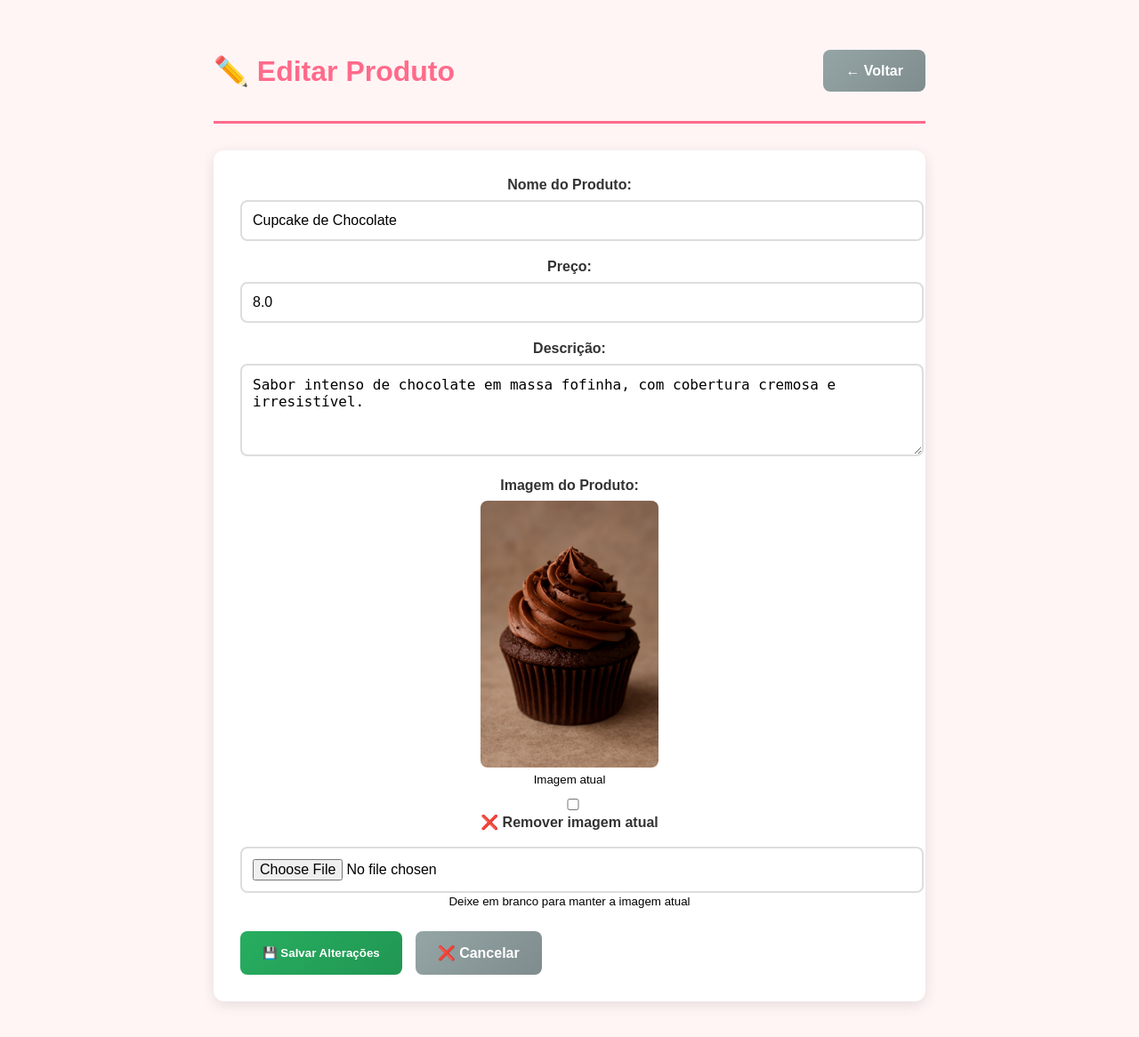
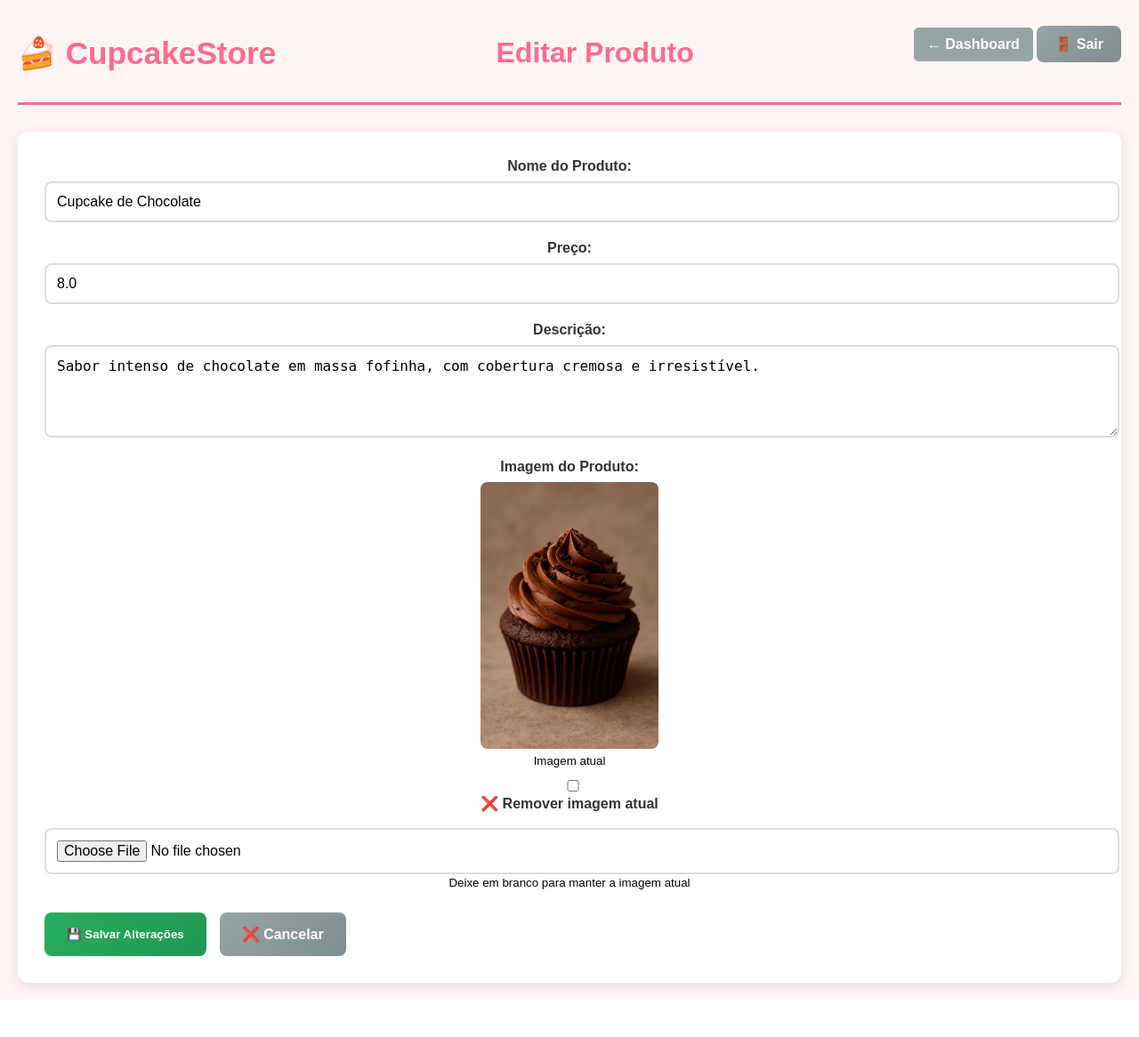
Before and after one commit to SavioSalesSantos/CupcakeStore, a Flask app: page /admin/produto/1/editar in a window 1280 px wide. Shown: the whole page at 89% size. After the commit the page ends 1118 px from the top, so only its background shows below. Run offline with Flask 3, Linux system fonts and the light colour scheme; a user stored in the database is signed in; data comes from the database, SQL or seed files in the repository; some libraries are stand-ins or nearby versions.

Commit message:
1. LOGO DA LOJA EM TODAS AS PÁGINAS 2.RETORNO PARA HOME AO CLICAR NA LOGO

```diff
--- a/frontend/static/css/style.css
+++ b/frontend/static/css/style.css
@@ -1015,3 +1015,38 @@ h1 {
         font-size: 14px !important;
     }
 }
+
+/* 🎨 ESTILOS DA LOGO */
+.logo {
+    text-decoration: none;
+    color: inherit;
+    transition: transform 0.3s ease;
+}
+
+.logo:hover {
+    transform: scale(1.05);
+}
+
+.logo h1 {
+    margin: 0;
+    color: #ff6b8b;
+    font-size: 2.2em;
+    transition: all 0.3s ease;
+}
+
+.logo:hover h1 {
+    color: #ff4d73;
+    text-shadow: 0 2px 10px rgba(255, 107, 139, 0.3);
+}
+
+/* 🔽 RESPONSIVIDADE */
+@media (max-width: 768px) {
+    .logo h1 {
+        font-size: 1.8em;
+    }
+
+    .header-content {
+        flex-direction: column;
+        gap: 15px;
+    }
+}
--- a/frontend/templates/Admin/editar_produto.html
+++ b/frontend/templates/Admin/editar_produto.html
@@ -79,11 +79,14 @@
 </head>
 
 <body>
-    <div class="admin-container">
     <div class="admin-header">
-            <h1>✏️ Editar Produto</h1>
+        <a href="{{ url_for('home') }}" class="logo" style="text-decoration: none;">
+            <h1 style="margin: 0; color: #ff6b8b;">🍰 CupcakeStore</h1>
+        </a>
+        <h1>Editar Produto</h1>
         <div>
-                <a href="{{ url_for('admin_produtos') }}" class="btn-cancelar">← Voltar</a>
+            <a href="{{ url_for('admin_dashboard') }}" class="btn-voltar">← Dashboard</a>
+            <a href="{{ url_for('logout') }}" class="btn-limpar">🚪 Sair</a>
         </div>
     </div>
 
--- a/frontend/templates/Admin/pedidos.html
+++ b/frontend/templates/Admin/pedidos.html
@@ -545,7 +545,9 @@
 <body>
     <div class="admin-container">
         <div class="admin-header">
-            <h1>📋 Gerenciar Pedidos</h1>
+            <a href="{{ url_for('home') }}" class="logo" style="text-decoration: none;">
+                <h1 style="margin: 0; color: #ff6b8b;">🍰 CupcakeStore</h1>
+            </a>
             <div>
                 <a href="{{ url_for('admin_dashboard') }}" class="btn-voltar">← Dashboard</a>
                 <a href="{{ url_for('logout') }}" class="btn-limpar">🚪 Sair</a>
--- a/frontend/templates/Admin/produtos.html
+++ b/frontend/templates/Admin/produtos.html
@@ -308,7 +308,9 @@
 <body>
     <div class="admin-container">
         <div class="admin-header">
-            <h1>📦 Gerenciar Produtos</h1>
+            <a href="{{ url_for('home') }}" class="logo" style="text-decoration: none;">
+                <h1 style="margin: 0; color: #ff6b8b;">🍰 CupcakeStore</h1>
+            </a>
             <div>
                 <a href="{{ url_for('admin_dashboard') }}" class="btn-voltar">← Dashboard</a>
                 <a href="{{ url_for('logout') }}" class="btn-limpar">🚪 Sair</a>
--- a/frontend/templates/Admin/usuarios.html
+++ b/frontend/templates/Admin/usuarios.html
@@ -369,7 +369,9 @@
 <body>
     <div class="admin-container">
         <div class="admin-header">
-            <h1>👥 Gerenciar Usuários</h1>
+            <a href="{{ url_for('home') }}" class="logo" style="text-decoration: none;">
+                <h1 style="margin: 0; color: #ff6b8b;">🍰 CupcakeStore</h1>
+            </a>
             <div>
                 <a href="{{ url_for('admin_dashboard') }}" class="btn-voltar">← Dashboard</a>
                 <a href="{{ url_for('logout') }}" class="btn-limpar">🚪 Sair</a>
--- a/frontend/templates/index.html
+++ b/frontend/templates/index.html
@@ -10,8 +10,11 @@
 
 <body>
     <header>
+        <header>
             <div class="header-content">
+                <a href="{{ url_for('home') }}" class="logo">
                     <h1>🍰 CupcakeStore</h1>
+                </a>
                 <div class="carrinho-info">
                     {% if session.get('user_id') %}
                     <!-- 👇 USUÁRIO LOGADO - MENU DROPDOWN MELHORADO -->
@@ -88,7 +91,8 @@
                         <h3>{{ produto['nome'] }}</h3>
                         <p class="descricao">{{ produto['descricao'] }}</p>
                         <p class="preco">R$ {{ "%.2f"|format(produto['preco']) }}</p>
-                    <button onclick="comprar({{ produto['id'] }}, '{{ produto['nome'] }}', this)">🛒 Comprar</button>
+                        <button onclick="comprar({{ produto['id'] }}, '{{ produto['nome'] }}', this)">🛒
+                            Comprar</button>
                     </div>
                     {% endfor %}
                 </div>
--- a/frontend/templates/login.html
+++ b/frontend/templates/login.html
@@ -1,15 +1,19 @@
 <!DOCTYPE html>
 <html lang="pt-BR">
+
 <head>
     <meta charset="UTF-8">
     <meta name="viewport" content="width=device-width, initial-scale=1.0">
     <title>Login - CupcakeStore</title>
     <link rel="stylesheet" href="{{ url_for('static', filename='css/style.css') }}">
 </head>
+
 <body>
     <header>
         <div class="header-content">
+            <a href="{{ url_for('home') }}" class="logo">
                 <h1>🍰 CupcakeStore</h1>
+            </a>
         </div>
         <p>Faça login em sua conta</p>
     </header>
@@ -54,4 +58,5 @@
         </div>
     </main>
 </body>
+
 </html>
--- a/frontend/templates/meus_pedidos.html
+++ b/frontend/templates/meus_pedidos.html
@@ -1,15 +1,19 @@
 <!DOCTYPE html>
 <html lang="pt-BR">
+
 <head>
     <meta charset="UTF-8">
     <meta name="viewport" content="width=device-width, initial-scale=1.0">
     <title>Meus Pedidos - CupcakeStore</title>
     <link rel="stylesheet" href="{{ url_for('static', filename='css/style.css') }}">
 </head>
+
 <body>
     <header>
         <div class="header-content">
+            <a href="{{ url_for('home') }}" class="logo">
                 <h1>🍰 CupcakeStore</h1>
+            </a>
             <div class="carrinho-info">
                 <a href="{{ url_for('home') }}" class="btn-voltar">← Voltar</a>
             </div>
@@ -58,4 +62,5 @@
         </div>
     </main>
 </body>
+
 </html>
--- a/frontend/templates/register.html
+++ b/frontend/templates/register.html
@@ -1,15 +1,19 @@
 <!DOCTYPE html>
 <html lang="pt-BR">
+
 <head>
     <meta charset="UTF-8">
     <meta name="viewport" content="width=device-width, initial-scale=1.0">
     <title>Cadastro - CupcakeStore</title>
     <link rel="stylesheet" href="{{ url_for('static', filename='css/style.css') }}">
 </head>
+
 <body>
     <header>
         <div class="header-content">
+            <a href="{{ url_for('home') }}" class="logo">
                 <h1>🍰 CupcakeStore</h1>
+            </a>
         </div>
         <p>Crie sua conta</p>
     </header>
@@ -52,4 +56,5 @@
         </div>
     </main>
 </body>
+
 </html>
```
Also changed, not shown: frontend/templates/Admin/dashboard.html (+30 -10 lines), frontend/templates/Admin/editar_usuario.html (+16 -10 lines), frontend/templates/carrinho.html (+8 -3 lines), frontend/templates/compra_finalizada.html (+6 -1 lines), README.md. Lines whose indentation alone changed are shown as unchanged.
